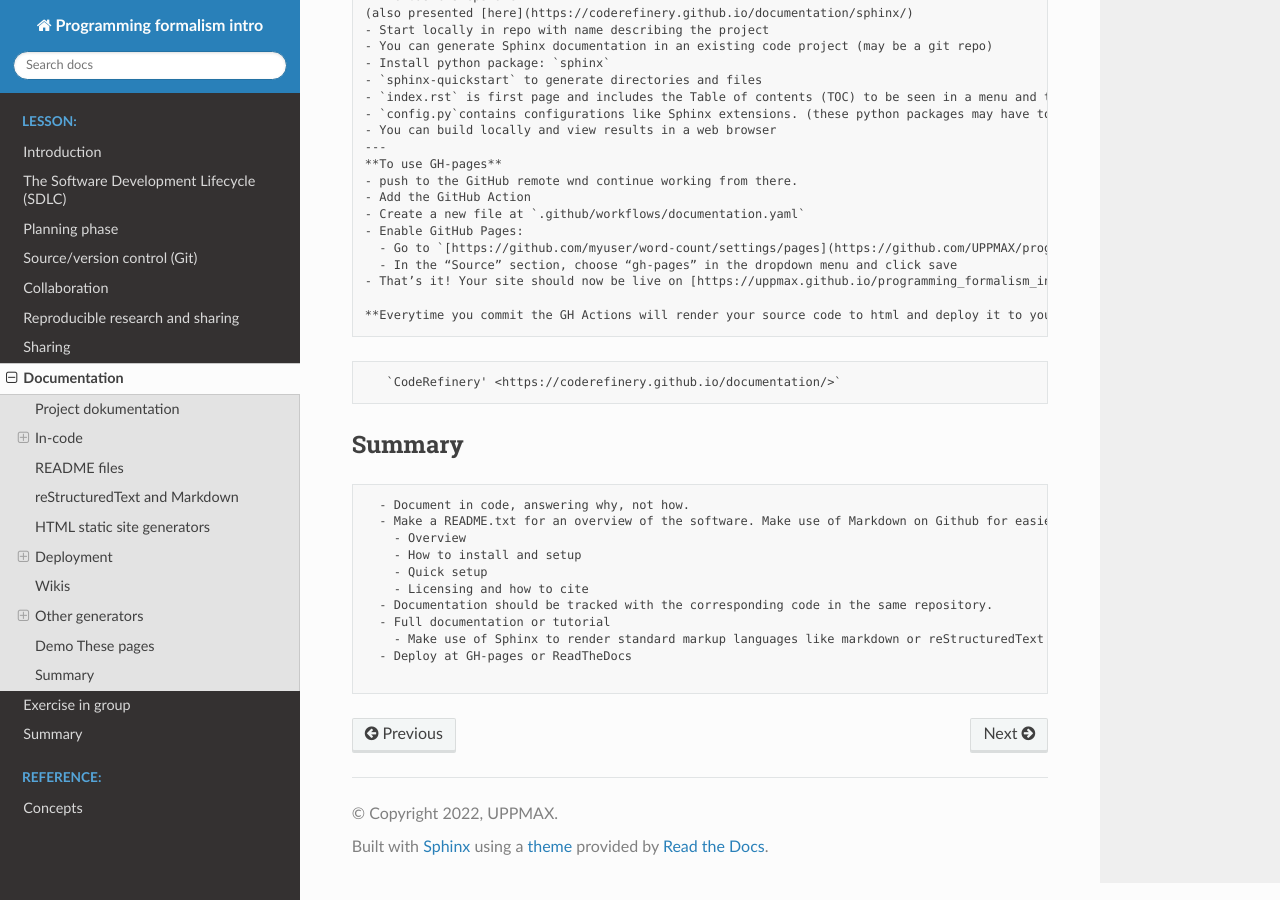
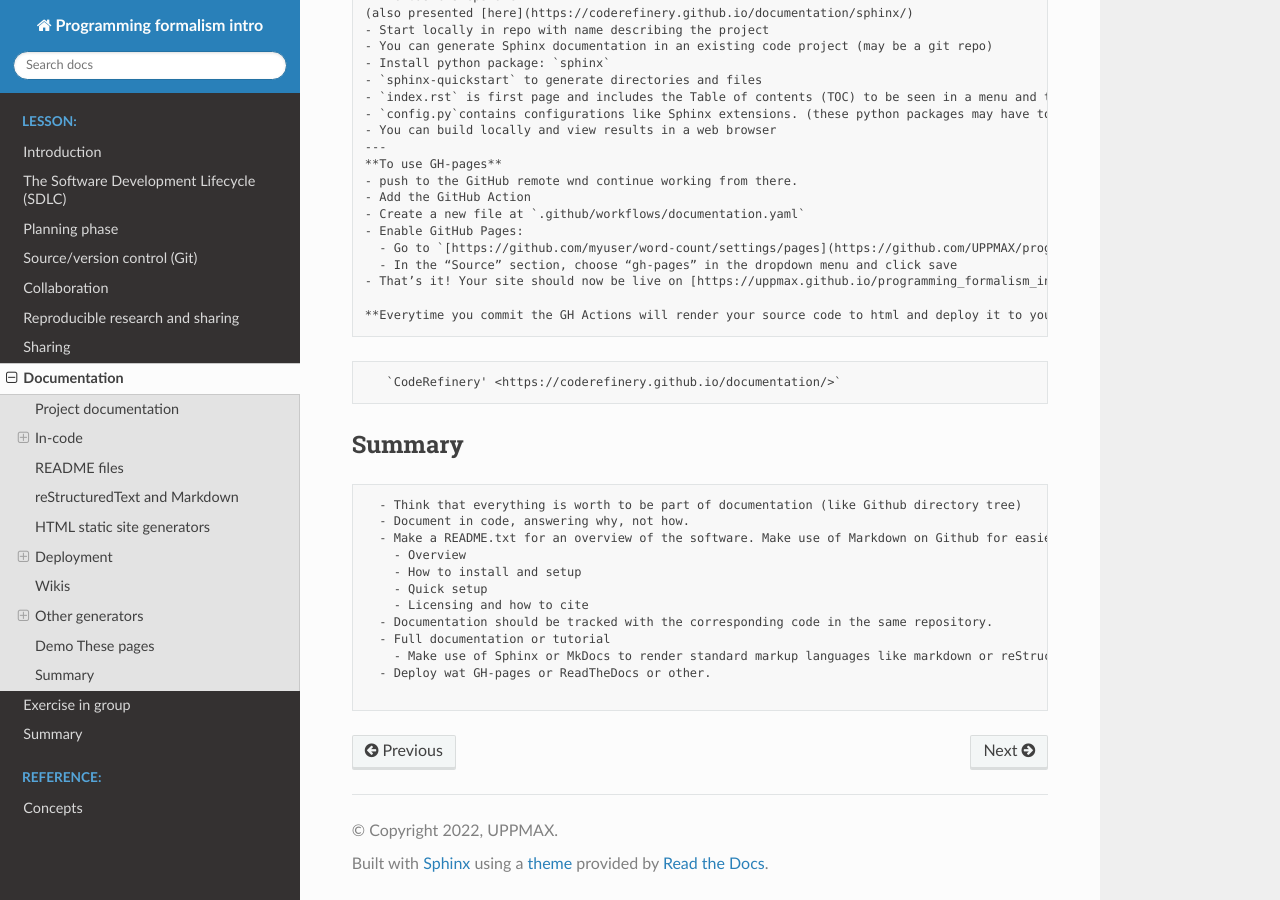
Before and after one commit to UPPMAX/programming_formalisms_intro, a Sphinx documentation site: the page built from doc/documentation.md, in a window 1280 px wide and 900 px high, scrolled down 5385 px. Built offline with Sphinx 7.4.7 and the Read the Docs theme 2.0.0, drawn with Linux system fonts in a browser that asks for light colours; pages that are not in the unit, such as notebooks, are missing from menus; some of the changed text lies outside the part shown.

Commit message:
Update documentation.md

`````diff
--- a/doc/documentation.md
+++ b/doc/documentation.md
@@ -19,7 +19,7 @@
    - We will give examples where to deploy a documenation page.
 ```
 
-## Project dokumentation
+## Project documentation
 
 - Think that everything is worth to be part of documentation (like Github directory tree)
 - The parts from the software development cycle
@@ -260,6 +260,7 @@ GitHub, GitLab, and Bitbucket make it possible to serve HTML pages:
 ## Summary
 
 ````{Keypoints}
+  - Think that everything is worth to be part of documentation (like Github directory tree)
   - Document in code, answering why, not how.
   - Make a README.txt for an overview of the software. Make use of Markdown on Github for easier formatting. It should include:
     - Overview
@@ -268,7 +269,7 @@ GitHub, GitLab, and Bitbucket make it possible to serve HTML pages:
     - Licensing and how to cite
   - Documentation should be tracked with the corresponding code in the same repository.
   - Full documentation or tutorial
-    - Make use of Sphinx to render standard markup languages like markdown or reStructuredText to HTML.
-  - Deploy at GH-pages or ReadTheDocs
+    - Make use of Sphinx or MkDocs to render standard markup languages like markdown or reStructuredText to HTML.
+  - Deploy wat GH-pages or ReadTheDocs or other.
 
 ````
`````
